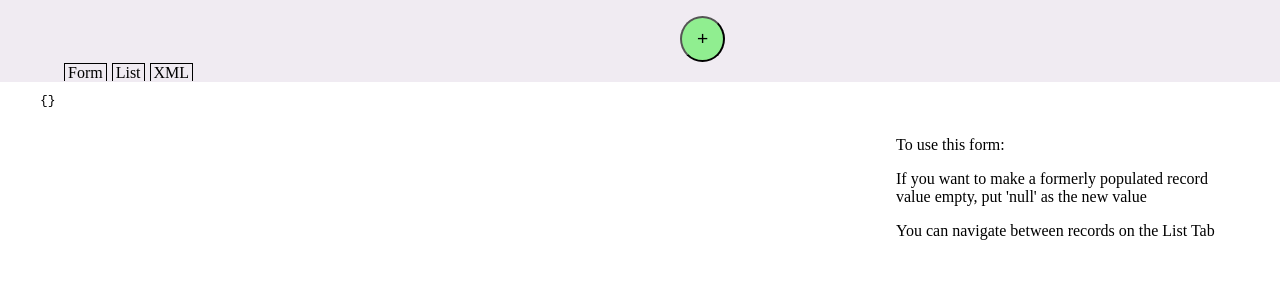
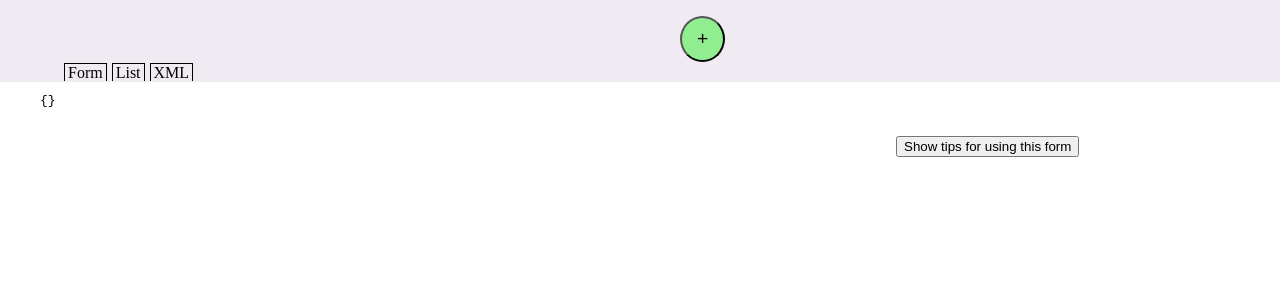
Before and after one commit to txhinkle/nine-eleven-creator, a Vue app: page / in a window 1280 px wide. Shown: the top 300 px of the page. Built offline with nearby package versions, Linux system fonts and the light colour scheme.

Commit message:
Improve monthBreak +faq div

```diff
--- a/package.json
+++ b/package.json
@@ -1,6 +1,6 @@
 {
   "name": "nine-eleven-creator",
-  "version": "0.0.0",
+  "version": "0.1.1",
   "private": true,
   "type": "module",
   "scripts": {
--- a/src/components/FormView.vue
+++ b/src/components/FormView.vue
@@ -44,6 +44,7 @@ const newEsi = ref(null);
 const oldEsiIndex = ref(null);
 const newMedicareCoverage = ref(null);
 const oldMedicareCoverageIndex = ref(null);
+const showFaq = ref(false)
 
 const submitAddress = function ({ addressTypes, address }) {
 	const index = oldAddressIndex.value;
@@ -178,6 +179,10 @@ const cancelModal = function () {
 	oldBenefitIndex.value = null;
 	newBenefit.value = null
 	edit.value = false
+};
+
+const toggleFaq = function () {
+	showFaq.value = !showFaq.value;
 };
 
 </script>
@@ -333,9 +338,14 @@ const cancelModal = function () {
 		<p v-else>No Records Yet, Add Record to start</p>
 	</div>
 	<div class="section-right">
-		<p>To use this form:</p>
-		<p>If you want to make a formerly populated record value empty, put 'null' as the new value</p>
-		<p>You can navigate between records on the List Tab</p>
+		<p><button @click="toggleFaq">{{ showFaq ? 'Hide' : 'Show' }} tips for using this form</button></p>
+
+		<div class="faq"
+			v-if="showFaq"
+		>
+			<p>If you want to make a formerly populated record value empty, put 'null' as the new value</p>
+			<p>You can navigate between records on the List Tab</p>
+		</div>
 		<div class="section-booleans">
 			<label
 				v-for="item in Object.keys(currentRecordValidationObject)" :key="item"
@@ -424,9 +434,10 @@ label {
 }
 .section-right {
 	width: 25%;
-	position: fixed;
+	position: absolute;
 	top: 15%;
 	right: 5%;
 	margin: 0;
 }
+
 </style>
--- a/src/composables/useValidation.js
+++ b/src/composables/useValidation.js
@@ -98,6 +98,21 @@ const nextMonth = {
     '12':'01'
 }
 
+const determineOngoing = function() {
+    const todayString = new Date(Date.now())
+    let todayMonth = todayString.getMonth() + 1
+    const todayYear = todayMonth > 11 ? todayString.getFullYear() + 1 : todayString.getFullYear()
+    todayMonth = todayMonth > 11 ? todayMonth = todayMonth - 12 + '' : todayMonth + ''
+
+    console.log('determinOngoing',todayString.getFullYear()+ '-' + todayMonth + '-' + todayString.getDate())
+    return todayYear + '-' + todayMonth + '-' + todayString.getDate()
+}
+
+const isLeapYear = function(lookup, start) {
+    return lookup === '02' && (start.substring(0,4) * 1) % 4 === 0 && (start.substring(0,4) * 1) % 100 !== 0
+
+}
+
 const breakMonths = function(start, end) {
     const startArray = start.split('-');
     const endArray = end.split('-');
@@ -112,7 +127,7 @@ const breakMonths = function(start, end) {
         let currentEnd = start;
         do {
             let lookup = currentStart.substring(5,7)
-            if(lookup === '02' && (currentStart.substring(0,4) * 1) % 4 === 0 && (currentStart.substring(0,4) * 1) % 100 !== 0) {
+            if(isLeapYear(lookup, currentStart)) {
                 lookup = '02l'
             }
             currentEnd = (end > (currentStart.substring(0,8) + maxDays[lookup])) ? currentStart.substring(0,8) + maxDays[lookup] + '': end
@@ -120,8 +135,11 @@ const breakMonths = function(start, end) {
                 start: currentStart,
                 end: currentEnd
             })
-            currentStart = currentStart.substring(5,7) === '12' ? (currentStart.substring(0,5) * 1 + 1) + nextMonth[currentStart.substring(5,7)] + currentStart.substring(7) : currentStart.substring(0,5) + nextMonth[currentStart.substring(5,7)] + currentStart.substring(7)
-        } while (currentEnd < end)
+            currentStart = lookup === '12' ? (currentStart.substring(0,4) * 1 + 1) + '-' + nextMonth[currentStart.substring(5,7)] + '-01' : currentStart.substring(0,5) + nextMonth[currentStart.substring(5,7)] + '-01'
+            // currentStart = lookup === '12' ? (currentStart.substring(0,5) * 1 + 1) + '-' + nextMonth[currentStart.substring(5,7)] + '-01' : currentStart.substring(0,5) + + '-' + nextMonth[currentStart.substring(5,7)] + '-01'
+            console.log('currentStart', currentStart)
+            console.log('currentEnd', currentEnd)
+        } while (currentEnd < end && currentEnd <= determineOngoing())
         return result;
     }
 }
```
Also changed, not shown: 1 other file (tests, documents, lock files or other folders).
